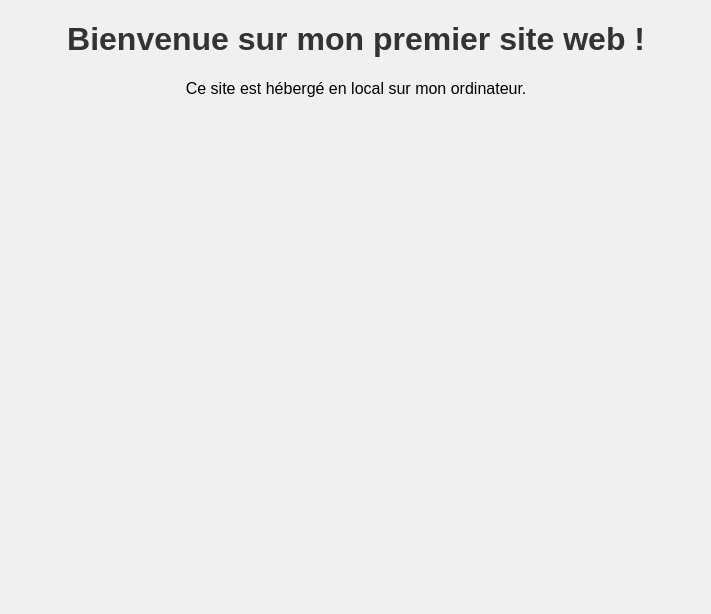
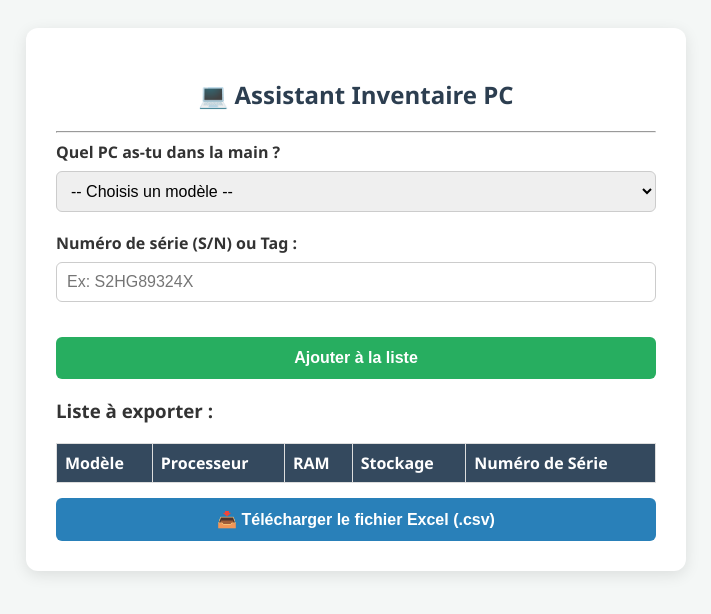
Before and after one commit to djuliannburlet3/Monsite, a plain HTML site: page index.html in a window 1280 px wide. Shown: the whole page, without its empty margins (284-995 px from the left). Drawn offline with Linux system fonts and the light colour scheme.

Commit message:
Update index.html

```diff
--- a/index.html
+++ b/index.html
@@ -2,14 +2,187 @@
 <html lang="fr">
 <head>
     <meta charset="UTF-8">
-    <title>Mon Super Site</title>
+    <meta name="viewport" content="width=device-width, initial-scale=1.0">
+    <title>Générateur d'Inventaire PC</title>
     <style>
-        body { font-family: Arial, sans-serif; text-align: center; background-color: #f0f0f0; }
-        h1 { color: #333; }
+        body {
+            font-family: 'Segoe UI', Tahoma, Geneva, Verdana, sans-serif;
+            background-color: #f4f7f6;
+            color: #333;
+            padding: 20px;
+            display: flex;
+            justify-content: center;
+        }
+        .container {
+            background: white;
+            padding: 30px;
+            border-radius: 12px;
+            box-shadow: 0 4px 15px rgba(0,0,0,0.1);
+            max-width: 600px;
+            width: 100%;
+        }
+        h2 { text-align: center; color: #2c3e50; }
+        .form-group { margin-bottom: 20px; }
+        label { display: block; margin-bottom: 8px; font-weight: bold; }
+        select, input {
+            width: 100%;
+            padding: 10px;
+            border: 1px solid #ccc;
+            border-radius: 6px;
+            box-sizing: border-box;
+            font-size: 16px;
+        }
+        .preview-box {
+            background: #eef2f3;
+            padding: 15px;
+            border-radius: 6px;
+            margin-top: 15px;
+            border-left: 5px solid #3498db;
+        }
+        .btn {
+            background-color: #27ae60;
+            color: white;
+            border: none;
+            padding: 12px 20px;
+            font-size: 16px;
+            border-radius: 6px;
+            cursor: pointer;
+            width: 100%;
+            font-weight: bold;
+            margin-top: 15px;
+        }
+        .btn:hover { background-color: #219653; }
+        table { width: 100%; margin-top: 20px; border-collapse: collapse; }
+        th, td { border: 1px solid #ddd; padding: 8px; text-align: left; }
+        th { background-color: #34495e; color: white; }
     </style>
 </head>
 <body>
-    <h1>Bienvenue sur mon premier site web !</h1>
-    <p>Ce site est hébergé en local sur mon ordinateur.</p>
+
+<div class="container">
+    <h2>💻 Assistant Inventaire PC</h2>
+    <hr>
+
+    <div class="form-group">
+        <label for="pcSelect">Quel PC as-tu dans la main ?</label>
+        <select id="pcSelect" onchange="remplirAutomatiquement()">
+            <option value="">-- Choisis un modèle --</option>
+            <option value="model1">HP EliteBook 840 G8</option>
+            <option value="model2">Dell Latitude 5420</option>
+            <option value="model3">Lenovo ThinkPad T14</option>
+        </select>
+    </div>
+
+    <div id="preview" class="preview-box" style="display:none;">
+        <strong>Spécifications détectées :</strong>
+        <p id="specText"></p>
+    </div>
+
+    <div class="form-group" style="margin-top: 20px;">
+        <label for="serialInput">Numéro de série (S/N) ou Tag :</label>
+        <input type="text" id="serialInput" placeholder="Ex: S2HG89324X">
+    </div>
+
+    <button class="btn" onclick="ajouterAuTableau()">Ajouter à la liste</button>
+
+    <h3>Liste à exporter :</h3>
+    <table id="inventaireTable">
+        <thead>
+            <tr>
+                <th>Modèle</th>
+                <th>Processeur</th>
+                <th>RAM</th>
+                <th>Stockage</th>
+                <th>Numéro de Série</th>
+            </tr>
+        </thead>
+        <tbody>
+            </tbody>
+    </table>
+
+    <button class="btn" style="background-color: #2980b9;" onclick="exporterExcel()">📥 Télécharger le fichier Excel (.csv)</button>
+</div>
+
+<script>
+// Base de données de tes PC (Tu pourras modifier ça !)
+const cataloguePC = {
+    "model1": { modele: "HP EliteBook 840 G8", cpu: "Intel i5-1145G7", ram: "16 Go", ssd: "512 Go SSD" },
+    "model2": { modele: "Dell Latitude 5420", cpu: "Intel i5-1135G7", ram: "8 Go", ssd: "256 Go SSD" },
+    "model3": { modele: "Lenovo ThinkPad T14", cpu: "AMD Ryzen 5 Pro", ram: "16 Go", ssd: "512 Go SSD" }
+};
+
+let listeInventaire = [];
+
+// Fonction qui remplit "toute seule"
+function remplirAutomatiquement() {
+    const choix = document.getElementById("pcSelect").value;
+    const previewBox = document.getElementById("preview");
+    const specText = document.getElementById("specText");
+
+    if (choix && cataloguePC[choix]) {
+        const pc = cataloguePC[choix];
+        specText.innerHTML = `⚙️ <b>CPU :</b> ${pc.cpu} | 🧠 <b>RAM :</b> ${pc.ram} | 💾 <b>Stockage :</b> ${pc.ssd}`;
+        previewBox.style.display = "block";
+    } else {
+        previewBox.style.display = "none";
+    }
+}
+
+// Ajouter les données dans le tableau HTML
+function ajouterAuTableau() {
+    const choix = document.getElementById("pcSelect").value;
+    const serial = document.getElementById("serialInput").value.trim();
+
+    if (!choix) {
+        alert("Choisis d'abord un modèle de PC !");
+        return;
+    }
+    if (!serial) {
+        alert("N'oublie pas de saisir le numéro de série !");
+        return;
+    }
+
+    const pc = cataloguePC[choix];
+    const donneesLigne = { ...pc, serial: serial };
+    listeInventaire.push(donneesLigne);
+
+    // Mise à jour visuelle du tableau
+    const tbody = document.getElementById("inventaireTable").getElementsByTagName("tbody")[0];
+    const nouvelleLigne = tbody.insertRow();
+    nouvelleLigne.innerHTML = `<td>${pc.modele}</td><td>${pc.cpu}</td><td>${pc.ram}</td><td>${pc.ssd}</td><td>${serial}</td>`;
+
+    // Reset des champs pour le suivant
+    document.getElementById("serialInput").value = "";
+    document.getElementById("pcSelect").value = "";
+    document.getElementById("preview").style.display = "none";
+}
+
+// Exporter toutes les lignes saisies vers Excel
+function exporterExcel() {
+    if (listeInventaire.length === 0) {
+        alert("Le tableau est vide !");
+        return;
+    }
+
+    // En-têtes du fichier Excel
+    let csvContent = "data:text/csv;charset=utf-8,\uFEFF"; // \uFEFF pour gérer les accents sur Excel Windows
+    csvContent += "Modele;Processeur;RAM;Stockage;Numero de Serie\n";
+
+    // Ajout des lignes
+    listeInventaire.forEach(pc => {
+        csvContent += `"${pc.modele}";"${pc.cpu}";"${pc.ram}";"${pc.ssd}";"${pc.serial}"\n`;
+    });
+
+    // Téléchargement du fichier
+    const encodedUri = encodeURI(csvContent);
+    const link = document.createElement("a");
+    link.setAttribute("href", encodedUri);
+    link.setAttribute("download", "inventaire_pc.csv");
+    document.body.appendChild(link);
+    link.click();
+    document.body.removeChild(link);
+}
+</script>
+
 </body>
 </html>
```
